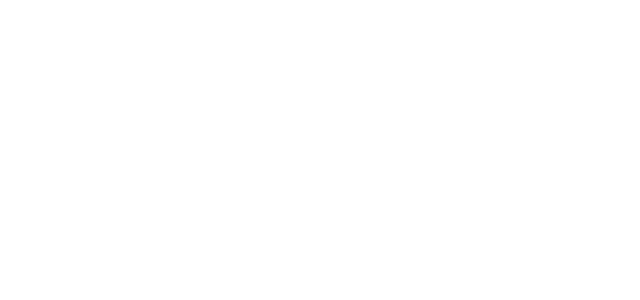
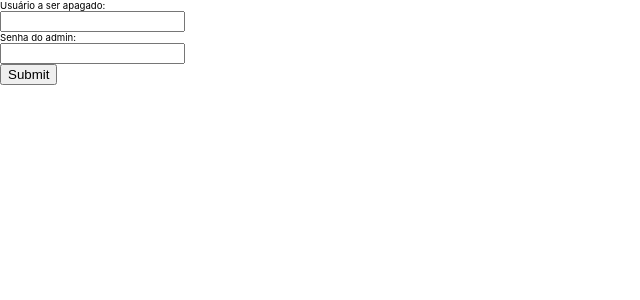
Before and after one commit to hentzrafael/vidulum, a React (Create React App) app in the folder frontend/: page /admin in a window 1280 px wide. Shown: the top 300 px of the page, without its empty margins (0-640 px from the left). Built offline with nearby package versions, Linux system fonts and the light colour scheme.

Commit message:
Deleting user

```diff
--- a/frontend/src/components/App.js
+++ b/frontend/src/components/App.js
@@ -6,6 +6,9 @@ import { BrowserRouter as Router, Route, Switch } from 'react-router-dom';
 import LandingPage from './Pages/LandingPage';
 import CreatePage from './Pages/CreatePage';
 import EditPage from './Pages/EditPage';
+import AdminPage from './Pages/Admin';
+
+
 export default function App() {
   document.title = 'Portfolio React + Flask ';
   return (
@@ -21,6 +24,7 @@ export default function App() {
         <Route path="/edit">
           <EditPage/>
         </Route>
+        <Route path="/admin" component={AdminPage}/>
       </Router>
 
       {/* TODO: Arrumar a Navbar */}
--- /dev/null
+++ b/frontend/src/components/Pages/Admin.js
@@ -0,0 +1,47 @@
+import React, { Component } from "react";
+import Link from 'react-router-dom'
+import axios from 'axios';
+
+export default class AdminPage extends Component{
+    constructor(props){
+        super(props)
+        this.state = {
+            "username":"",
+            "password":""
+        }
+
+        this.handleInputChange =this.handleInputChange.bind(this)
+        this.handleSubmit=this.handleSubmit.bind(this)
+    }
+
+    handleInputChange(e){
+        this.setState({
+            [e.target.name]: e.target.value
+
+        })
+        console.log(this.state)
+
+}
+    handleSubmit(e){
+        e.preventDefault();
+        const data = {username:"jornada",password:"admin"}
+        axios.delete("http://localhost:5000/admin/delete", data)
+    }
+
+    render(){
+    return (
+        <div className="admin-container">
+            <form>
+            <label for="usename">
+                Usuário a ser apagado:
+                <input type="text" name="username"id="username" onChange={this.handleInputChange}/>
+            </label>
+            <label for="password">
+                Senha do admin:
+                <input type="text" name="password"id="password" onChange={this.handleInputChange}/>
+            </label>
+            <button type="submit" onClick={this.handleSubmit}>Submit</button>
+            </form>
+        </div>
+    )
+}}
--- a/frontend/src/components/Pages/LandingPage.js
+++ b/frontend/src/components/Pages/LandingPage.js
@@ -11,10 +11,13 @@ export default function LandingPage() {
         </div>
         <div className="right">
           <h1 className="title">Vidulum</h1>
+          <div className="buttons">
+            <a href="/create" className="btn-create">Criar</a>
+            <a href="/view" className="btn-view">Ver</a>
+            <a href="/edit" className="btn-edit">Editar</a>
+            <a href="/admin" className="backlog">Backlog</a>
+          </div>
 
-          <a href="/create">Criar</a>
-          <a href="/view">ver</a>
-          <a href="/edit">Editar</a>
         </div>
     </div>
   );
--- a/frontend/src/styles/App.css
+++ b/frontend/src/styles/App.css
@@ -5,7 +5,6 @@
   font-size: .6rem;
 }
 .App {
-  text-align: center;
   height: 100%;
 }
 
--- a/frontend/src/styles/Landing.css
+++ b/frontend/src/styles/Landing.css
@@ -7,3 +7,14 @@
 .container .right .title{
     font-size: 20rem;
 }
+
+.container .right .buttons{
+    padding: 1rem;
+    display: flex;
+    background-color: aliceblue;
+}
+
+.container .right .buttons .backlog{
+    margin-top: 3rem;
+    background-color: red;
+}
```
